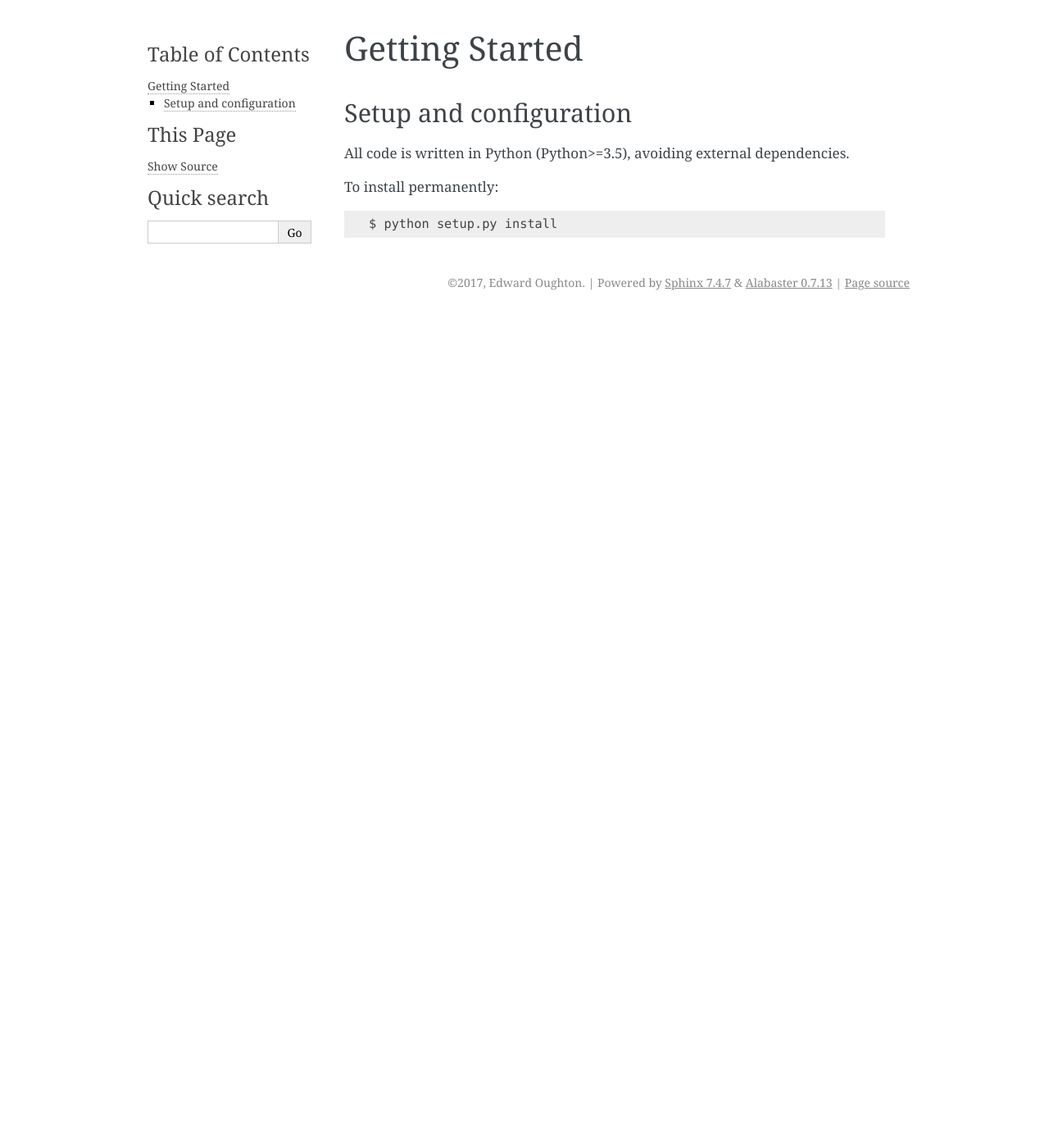
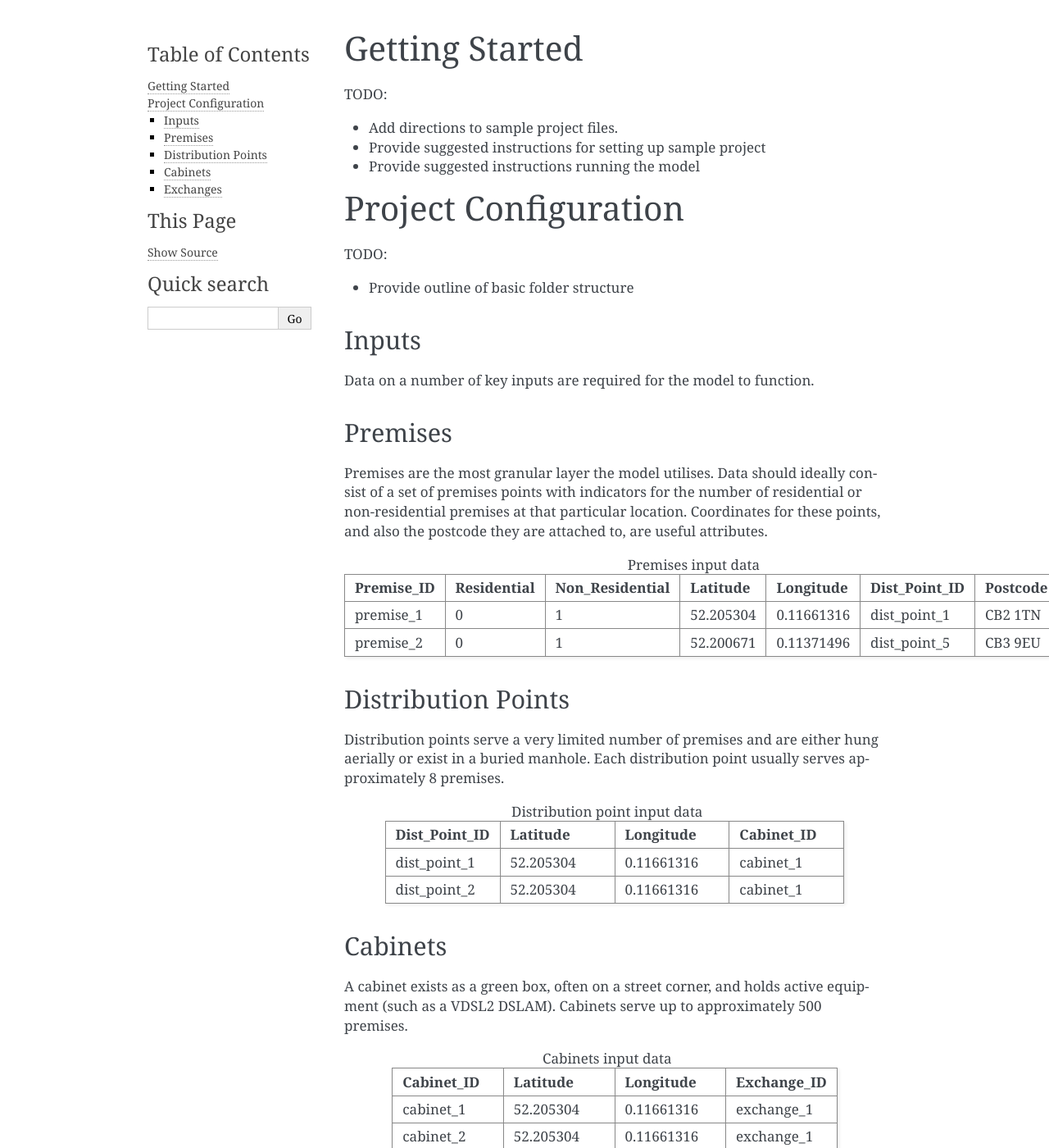
Before and after one commit to nismod/digital_comms, a Sphinx documentation site: the page built from docs/getting_started.rst, in a window 1280 px wide and 1400 px high. Shown: the whole window at 82% size. Built offline with Sphinx 7.4.7, drawn with Linux system fonts in a browser that asks for light colours; formulas are drawn with MathJax 3; pages that are not in the unit, such as notebooks, are missing from menus; the version number could not be read and is left out; some of the changed text lies outside the part shown.

Commit message:
Added data examples
Data examples cover premises, dist_points, cabinets and exchanges

```diff
--- a/docs/getting_started.rst
+++ b/docs/getting_started.rst
@@ -2,12 +2,69 @@
 
 Getting Started
 ===============
+TODO:
 
-Setup and configuration
------------------------
+- Add directions to sample project files.
+- Provide suggested instructions for setting up sample project
+- Provide suggested instructions running the model
 
-All code is written in Python (Python>=3.5), avoiding external dependencies.
+Project Configuration
+=====================
 
-To install permanently::
+TODO:
 
-    $ python setup.py install
+- Provide outline of basic folder structure
+
+Inputs
+^^^^^^
+
+Data on a number of key inputs are required for the model to function.
+
+Premises
+^^^^^^^^
+
+Premises are the most granular layer the model utilises. Data should ideally consist of a set of premises points with indicators for the number of residential or non-residential premises at that particular location. Coordinates for these points, and also the postcode they are attached to, are useful attributes.
+
+.. csv-table:: Premises input data
+   :header: "Premise_ID", "Residential", "Non_Residential", "Latitude", "Longitude", Dist_Point_ID, "Postcode"
+   :widths: 10, 10, 10, 10, 10, 10, 10
+
+   premise_1, 0, 1, 52.205304, 0.11661316, dist_point_1, CB2 1TN
+   premise_2, 0, 1, 52.200671, 0.11371496, dist_point_5, CB3 9EU
+
+Distribution Points
+^^^^^^^^^^^^^^^^^^^
+
+Distribution points serve a very limited number of premises and are either hung aerially or exist in a buried manhole. Each distribution point usually serves approximately 8 premises.
+
+.. csv-table:: Distribution point input data
+   :header: "Dist_Point_ID", "Latitude", "Longitude", "Cabinet_ID"
+   :widths: 10, 10, 10, 10
+
+   dist_point_1, 52.205304, 0.11661316, cabinet_1
+   dist_point_2, 52.205304, 0.11661316, cabinet_1
+
+Cabinets
+^^^^^^^^
+
+A cabinet exists as a green box, often on a street corner, and holds active equipment (such as a VDSL2 DSLAM).
+Cabinets serve up to approximately 500 premises.
+
+.. csv-table:: Cabinets input data
+   :header: "Cabinet_ID", "Latitude", "Longitude", "Exchange_ID"
+   :widths: 10, 10, 10, 10
+
+   cabinet_1, 52.205304, 0.11661316, "exchange_1"
+   cabinet_2, 52.205304, 0.11661316, "exchange_1"
+
+Exchanges
+^^^^^^^^^
+
+Exchanges are also know as 'Central Offices', and contain the Main Distribution Frame (ADSL) and Optical Fibre Distribution Frame (FTTx)
+
+.. csv-table:: Exchanges input data
+   :header: "Exchange_ID", "Latitude", "Longitude",
+   :widths: 10, 10, 10, 10
+
+   exchange_1, 52.205304, 0.11661316
+   exchange_2, 52.205304, 0.11661316
```
